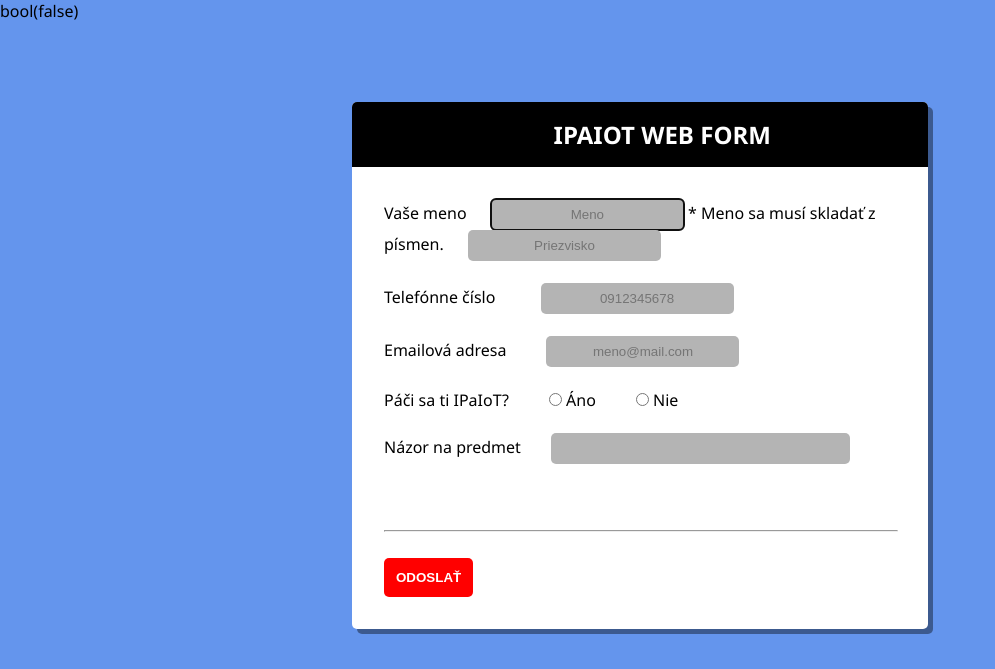
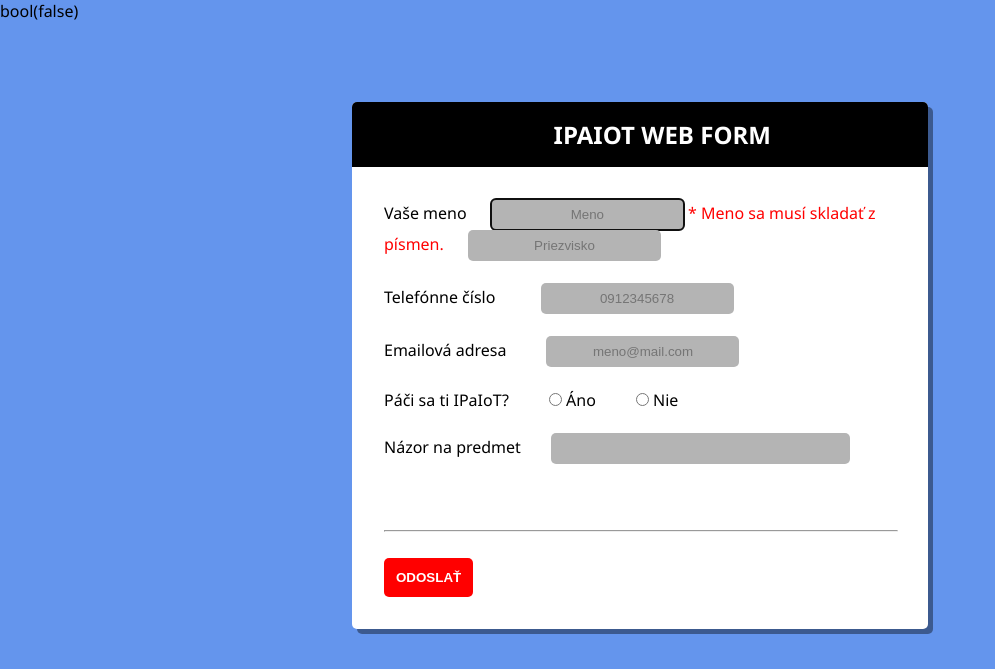
Before and after one commit to MiroslavKosaric/IoTKrasna, a PHP site: page / in a window 1280 px wide. Shown: the top 669 px of the page, without its empty margins (0-995 px from the left). Run offline with PHP 8.4, Linux system fonts and the light colour scheme; data that the repository does not hold is empty.

Commit message:
Update style.css

```diff
--- a/style.css
+++ b/style.css
@@ -93,3 +93,7 @@ hr {
     margin-bottom: 5%;
     width: 100%;
 }
+
+.required {
+    color: red;
+}
```
